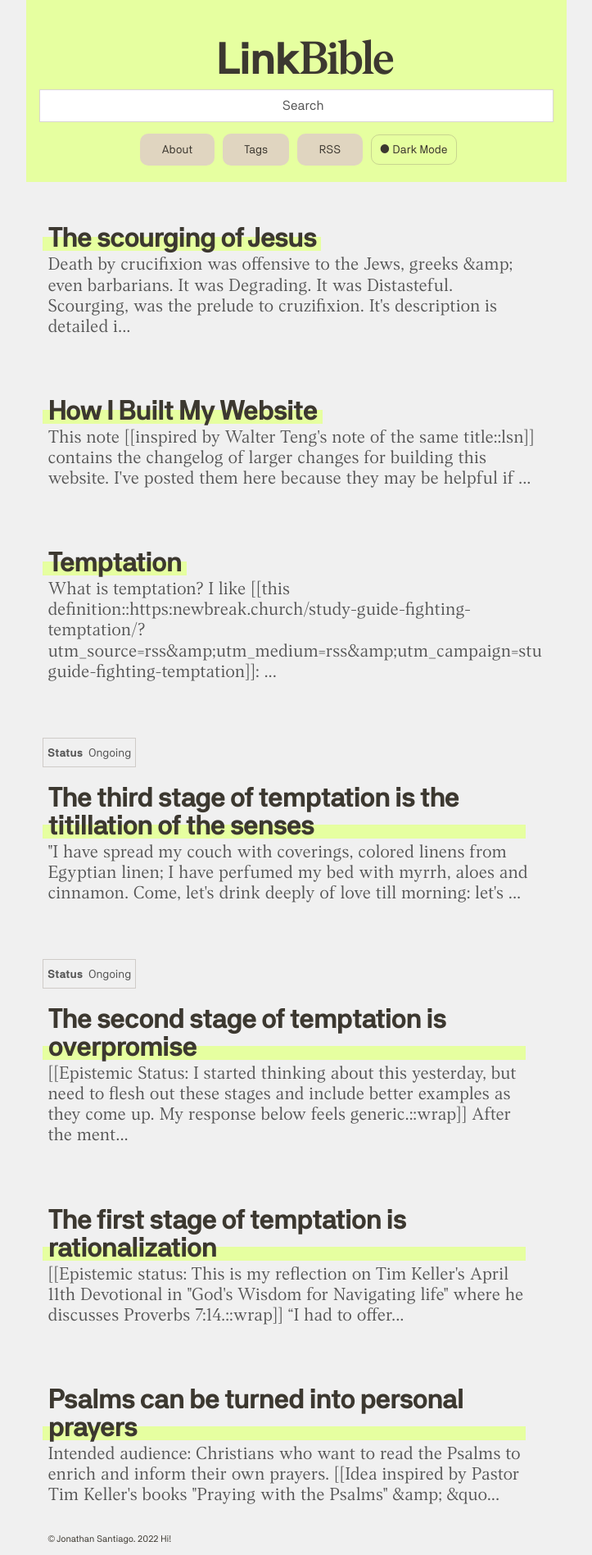
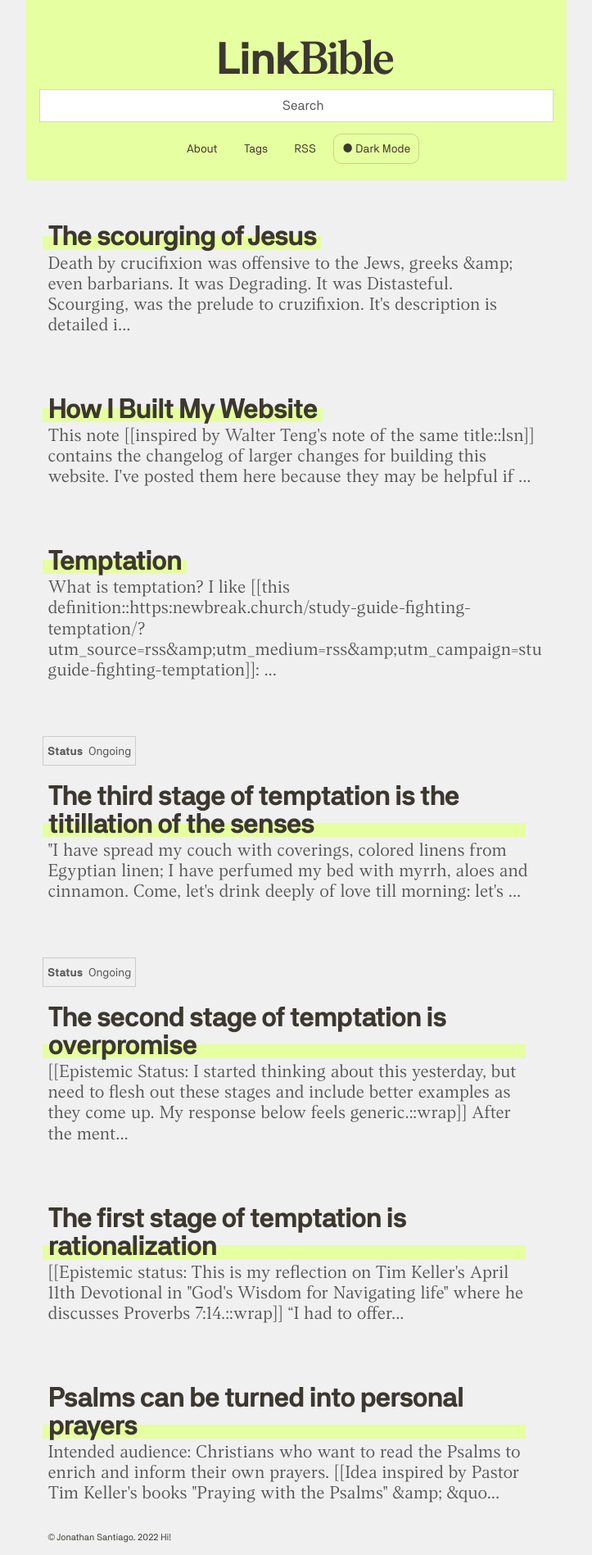
Before and after one commit to jsantiago611/digital-garden-master, a Jekyll site: the page built from index.md, in a window 1280 px wide. Shown: the whole page at 82% size, without its empty margins (278-1001 px from the left). Built offline with Jekyll 4.4.1, drawn with Linux system fonts in a browser that asks for light colours.

Commit message:
removing bg color from menu

```diff
--- a/assets/css/Style.css
+++ b/assets/css/Style.css
@@ -2048,18 +2048,14 @@ border-bottom: 1px solid var(--c-card-border);*/
 }
 
 .menu-item {
-        flex-basis: auto;
+       flex-basis: auto;
     display: flex;
     flex-direction: column;
     text-decoration: none;
     vertical-align: middle;
     padding: 8px 4.9px;
-   background-color: var(--c-btn-bg);
     border-radius: 10px;
-	margin: 0 5px;
-    @media(min-width: 500px) {
-        padding: 10px 20px;
-    }
+    margin: 0 5px;
 }
 
 .menu-item-icon {
```
